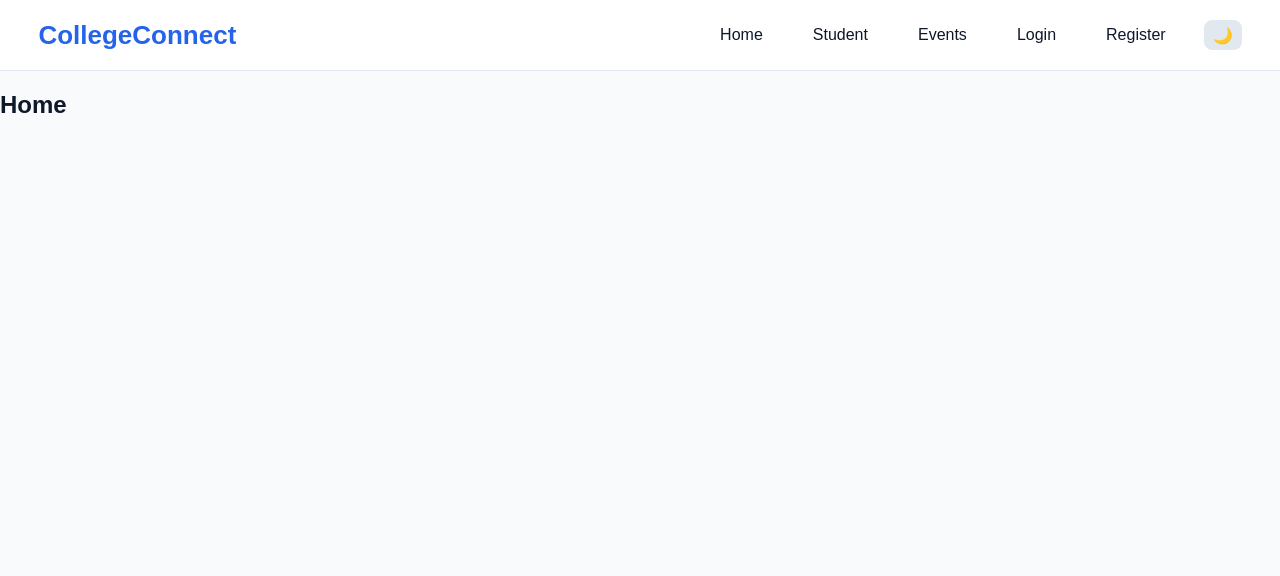
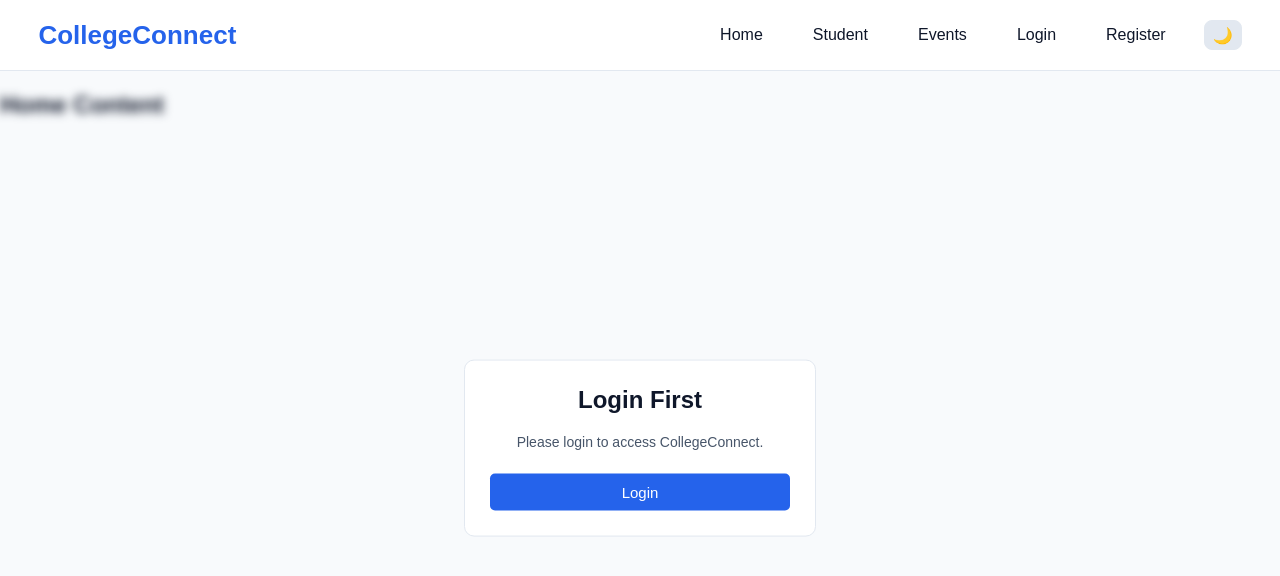
Before and after one commit to abhijeetsingh79/CollegeConnect, a React app in the folder frontend/: page / in a window 1280 px wide. Shown: the top 576 px of the page. Built offline with nearby package versions, Linux system fonts and the light colour scheme; the HTML template or start-up script is replaced by a standard one.

Commit message:
locked Student and Home compoent witout login

```diff
--- a/frontend/src/App.jsx
+++ b/frontend/src/App.jsx
@@ -20,10 +20,9 @@ function App() {
 
           <Navbar value ={Logged} setValue={setLogged} />
 
-
         <Routes>
-          <Route path='/' element={<Home/>}/>
-          <Route path='/student' element={<Student/>}/>
+          <Route path='/' element={<Home value = {Logged} />}/>
+          <Route path='/student' element={<Student value = {Logged} />}/>
           <Route path='/Events' element={<Events/>}/>
           <Route path='/Login' element={<Login setValue={setLogged}/>}/>
           <Route path='/Register' element={<Register/>}/>
--- a/frontend/src/component/Home.jsx
+++ b/frontend/src/component/Home.jsx
@@ -1,7 +1,37 @@
-export default function Home(){
+import { useNavigate } from "react-router";
+
+export default function Home({value}){
+    const navigate = useNavigate();
+
+    // naviagate to login after 6 secs
+    // const handleNaviagte=async()=>{
+    //     await new Promise((res)=>setTimeout(res, 6000));
+    //     navigate("/login")
+    // }
+
+    // if(value==false){
+    //     handleNaviagte();
+    // }
+
     return(
-        <div>
-            <h2>Home</h2>
+        <div className="home-container">
+
+            <div className={value == false ? "home-content-blur" : "home-content"} >
+                <h2>Home Content</h2>
+
+                {/* Home content */}
+            </div>
+
+            {
+                value == false ?
+                <div className="home-login-first">
+                    <h2>Login First</h2>
+                    <p>Please login to access CollegeConnect.</p>
+                    <button onClick={() => navigate("/Login")}>Login</button>
+                </div> : null
+            }
+
+
         </div>
     )
 }
--- a/frontend/src/component/Login.jsx
+++ b/frontend/src/component/Login.jsx
@@ -37,7 +37,7 @@ export default function Login({setValue}){
                             setUserNotExist(false);
 
                             await new Promise((res)=>setTimeout(res, 2000))
-                            navigate("/")
+                            navigate("/student")
                         }else{
                             setShow("Incorrect Password")
                             setUserNotExist(false);
--- a/frontend/src/component/Student.jsx
+++ b/frontend/src/component/Student.jsx
@@ -1,7 +1,38 @@
-export default function Student(){
+import { useEffect } from "react";
+import { useNavigate } from "react-router";
+
+export default function Student({value}){
+    const navigate = useNavigate();
+
+    // naviagate to login after 6 secs
+    // const handleNaviagte=async()=>{
+    //     await new Promise((res)=>setTimeout(res, 6000));
+    //     navigate("/login")
+    // }
+
+    // useEffect(()=>{
+    //     if(value==false){
+    //         handleNaviagte();
+    //     }
+
+    // },[value])
+
     return(
-        <div>
-            <h2 >Student</h2>
+        <div className="student-container">
+            <div className={value==false? "student-content-blue": "show-studnet-content"}>
+                <h2>Student</h2>
+            </div>
+
+            {
+                value==false?
+                <div className="student-not-logged-in">
+                    <h2>Login First</h2>
+                    <p>Please login to access CollegeConnect.</p>
+                    <button onClick={() => navigate("/Login")}>Login</button>
+                </div>
+                :null
+            }
+
         </div>
     )
 }
--- a/frontend/src/index.css
+++ b/frontend/src/index.css
@@ -344,3 +344,134 @@ gap: 15px;
 .login-toggle-register:hover {
     opacity: 0.8;
 }
+
+
+
+/* Home COmpoennet */
+.home-container {
+    position: relative;
+    min-height: calc(100vh - 85px);
+}
+
+.home-content-blur {
+    filter: blur(5px);
+    pointer-events: none;
+    user-select: none;
+}
+
+.home-content {
+    filter: none;
+}
+
+.home-login-first {
+    position: absolute;
+    top: 50%;
+    left: 50%;
+    transform: translate(-50%, -50%);
+
+    width: 300px;
+    padding: 25px;
+    text-align: center;
+
+    background-color: var(--surface-color);
+    color: var(--text-color);
+
+    border: 1px solid var(--border-color);
+    border-radius: 10px;
+
+    z-index: 2;
+}
+
+.home-login-first h2 {
+    margin-top: 0;
+}
+
+.home-login-first p {
+    color: var(--secondary-text);
+    font-size: 14px;
+}
+
+.home-login-first button {
+    width: 100%;
+    padding: 10px;
+    margin-top: 10px;
+
+    background-color: var(--primary-color);
+    color: white;
+
+    border: none;
+    border-radius: 5px;
+    cursor: pointer;
+    font-size: 15px;
+}
+
+.home-login-first button:hover {
+    opacity: 0.9;
+}
+
+
+
+
+
+
+
+/* Student component -------------*/
+.student-container {
+    position: relative;
+    min-height: calc(100vh - 85px);
+}
+
+.student-content-blue {
+    filter: blur(5px);
+    pointer-events: none;
+    user-select: none;
+}
+
+.show-studnet-content {
+    filter: none;
+}
+
+.student-not-logged-in {
+    position: absolute;
+    top: 50%;
+    left: 50%;
+    transform: translate(-50%, -50%);
+
+    width: 300px;
+    padding: 25px;
+    text-align: center;
+
+    background-color: var(--surface-color);
+    color: var(--text-color);
+
+    border: 1px solid var(--border-color);
+    border-radius: 10px;
+    z-index: 2;
+}
+
+.student-not-logged-in h2 {
+    margin-top: 0;
+}
+
+.student-not-logged-in p {
+    color: var(--secondary-text);
+    font-size: 14px;
+}
+
+.student-not-logged-in button {
+    width: 100%;
+    padding: 10px;
+    margin-top: 10px;
+
+    background-color: var(--primary-color);
+    color: white;
+
+    border: none;
+    border-radius: 5px;
+    cursor: pointer;
+    font-size: 15px;
+}
+
+.student-not-logged-in button:hover {
+    opacity: 0.9;
+}
```
